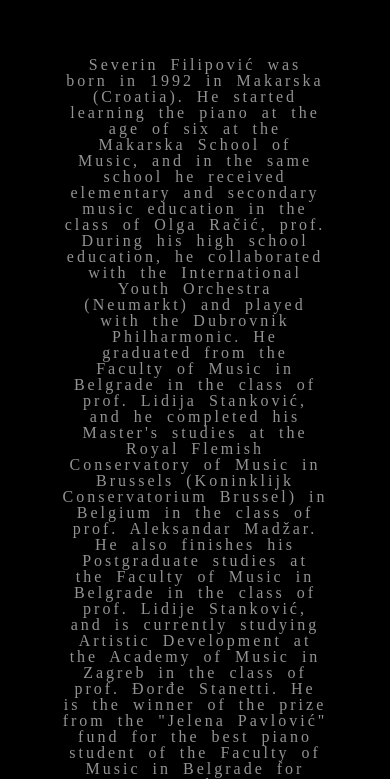
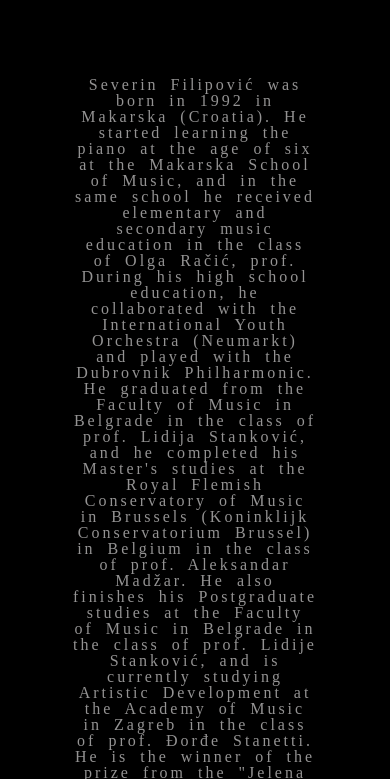
Before and after one commit to jazzDaniels/echoNovo, a plain HTML site: page about.html in a window 390 px wide. Shown: the part 2265-3044 px from the top of the page. Drawn offline with nearby package versions, Linux system fonts and the light colour scheme.

Commit message:
paddingseve

```diff
--- a/css/style.css
+++ b/css/style.css
@@ -2971,8 +2971,8 @@ blockquote p {
   #seveDiv {
     display: none;
   }
-  .textIzvodjac2 {
-    padding: 20px 20px;
+  #tekstSeve {
+    padding: 20px 10px;
   }
 }
 
```
